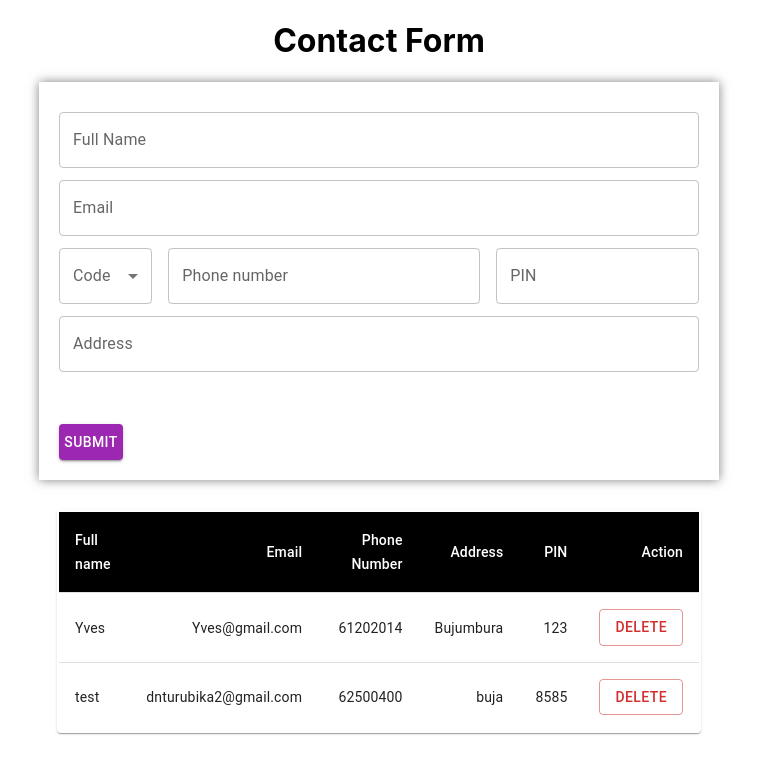
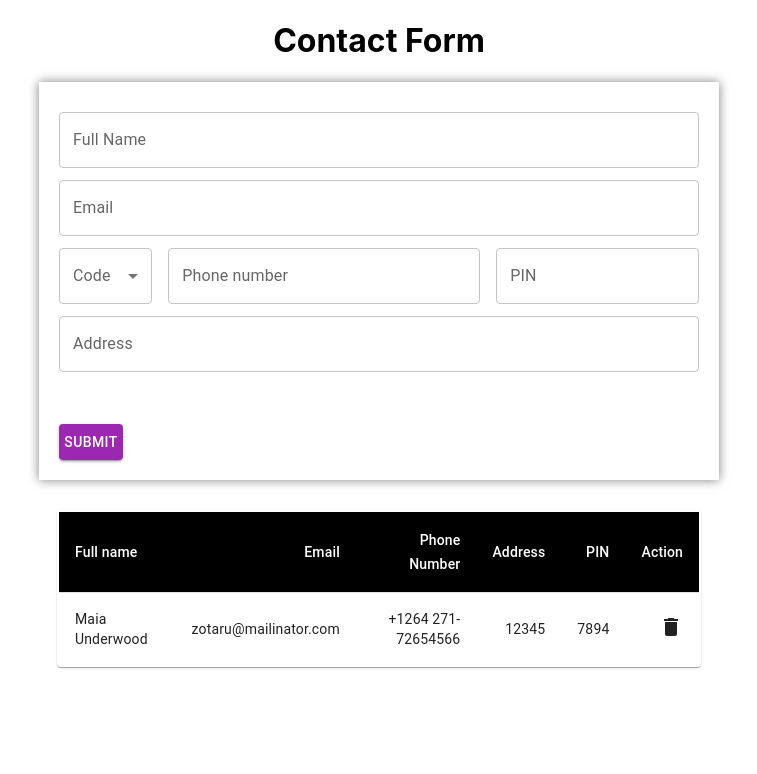
Before and after one commit to urbain32/contact-form, a React (Create React App) app: page / in a window 1280 px wide. Shown: the top 774 px of the page, without its empty margins (261-1018 px from the left). Built offline with nearby package versions, Linux system fonts and the light colour scheme; data requests are answered from the project's data file; the HTML template or start-up script is replaced by a standard one.

Commit message:
adding framer motion library

```diff
--- a/db.json
+++ b/db.json
@@ -1,20 +1,13 @@
 {
   "contact": [
     {
-      "id": "1",
-      "name": "Yves",
-      "email": "Yves@gmail.com",
-      "number": "61202014",
-      "address": "Bujumbura",
-      "pin": "123"
-    },
-    {
-      "name": "test",
-      "email": "dnturubika2@gmail.com",
-      "number": "62500400",
-      "pin": "8585",
-      "address": "buja",
-      "id": "RiKHVZT"
+      "name": "Maia Underwood",
+      "email": "zotaru@mailinator.com",
+      "number": "271-72654566",
+      "code": "+1264",
+      "pin": "7894",
+      "address": "12345",
+      "id": 1
     }
   ]
 }
--- a/package.json
+++ b/package.json
@@ -12,6 +12,7 @@
     "@testing-library/user-event": "^13.5.0",
     "axios": "^1.2.0",
     "formik": "^2.2.9",
+    "framer-motion": "^7.6.19",
     "react": "^18.2.0",
     "react-dom": "^18.2.0",
     "react-fast-marquee": "^1.3.5",
--- a/src/App.js
+++ b/src/App.js
@@ -1,3 +1,5 @@
+import { Delete } from "@mui/icons-material";
+import { motion } from "framer-motion";
 import {
   Button,
   Paper,
@@ -138,14 +140,14 @@ function App() {
                   <TableCell align="right">{row.address}</TableCell>
                   <TableCell align="right">{row.pin}</TableCell>
                   <TableCell align="right">
-                    <Button
+                    <motion.div
+                      initial={{ opacity: 0, scale: 0.6 }}
+                      animate={{ opacity: 1, scale: 1 }}
+                      exit={{ opacity: 0, scale: 0.6 }}
                       onClick={() => handleDelete(row.id)}
-                      type="submit"
-                      variant="outlined"
-                      color="error"
                     >
-                      delete
-                    </Button>
+                      <Delete sx={{ ":hover": { color: "red" } }} />
+                    </motion.div>
                   </TableCell>
                 </TableRow>
               ))
```
Also changed, not shown: 1 other file (tests, documents, lock files or other folders).
